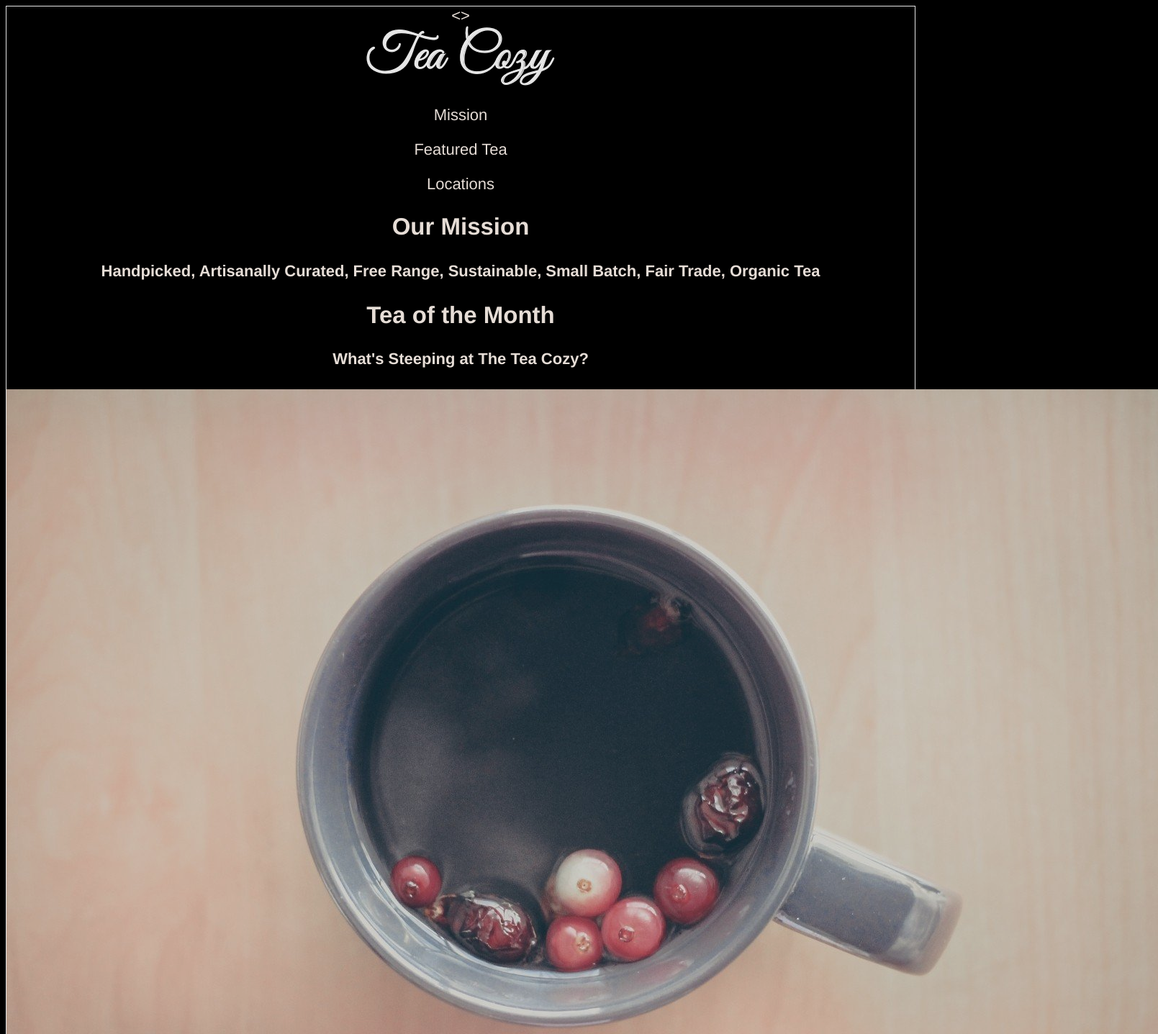
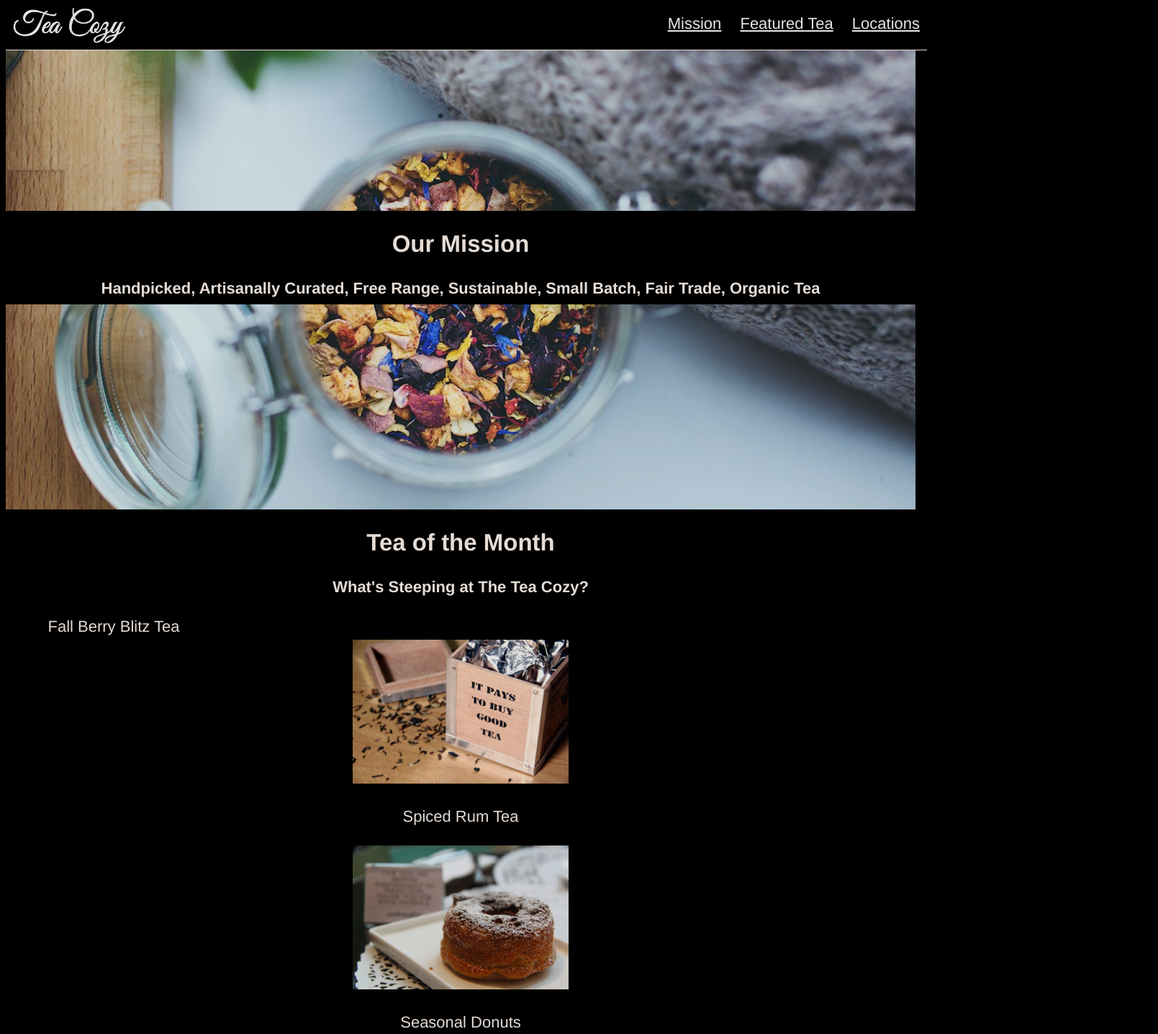
Before and after one commit to depthstar/layout-with-flexbox, a plain HTML site: page index.html in a window 1280 px wide. Shown: the top 1437 px of the page at 72% size, 1609 px wide, since content can reach past the window. Drawn offline with Linux system fonts and the light colour scheme.

Commit message:
nav bar, mission done, still need tea of month and locations.

```diff
--- a/index.html
+++ b/index.html
@@ -5,28 +5,47 @@
     <link href="style.css" rel="stylesheet" type="text/css">
     <script src="js.js"></script>
 </head>
-<>
-    <div class="nav">
+<body>
+    <header class='header-container'>
         <img id="logo" src="media/images/img-tea-cozy-logo.png" />
-        <div class="links">
-            <p>Mission</p>
-            <p>Featured Tea</p>
-            <p>Locations</p>
+        <nav>
+            <span>
+                <a href=#mission>Mission</a>
+            </span>
+            <span>
+                <a href=#feature>Featured Tea</a>
+            </span>
+            <span>
+                <a href=#locations>Locations</a>
+            </span>
+        </nav>
+    </header>
+    <div class="mission-background">
+        <div class="mission">
+            <h2>Our Mission</h2>
+            <h4>Handpicked, Artisanally Curated, Free Range, Sustainable, Small Batch, Fair Trade, Organic Tea</h4>
         </div>
-    </div>
-    <div class="mission">
-        <h2>Our Mission</h2>
-        <h4>Handpicked, Artisanally Curated, Free Range, Sustainable, Small Batch, Fair Trade, Organic Tea</h4>
     </div>
     <div class="teaofmonth">
         <h2>Tea of the Month</h2>
         <h4>What's Steeping at The Tea Cozy?</h4>
-        <div class="teapics">
+        <div class="tea-pics">
+            <div class="item"
             <img src="media/images/img-berryblitz.jpg" />
-            <img src="media/images/img-spiced-rum.jpg" />
-            <img src="media/images/img-donut.jpg" />
-            <img src="media/images/img-myrtle-ave.jpg" />
-            <img src="media/images/img-bedford-bizarre.jpg" />
+            <span>Fall Berry Blitz Tea</span>
+            </div>
+            <span>
+            <img src="media/images/img-spiced-rum.jpg" /> <p>Spiced Rum Tea</p>
+            </span>
+            <span>
+            <img src="media/images/img-donut.jpg" /> <p>Seasonal Donuts</p>
+             </span>
+            <span>
+            <img src="media/images/img-myrtle-ave.jpg" /> <p>Myrtle Ave Tea</p>
+            </span>
+            <span>
+            <img src="media/images/img-bedford-bizarre.jpg" /> <p>Bedford Bizzare Tea</p>
+            </span>
         </div>
     </div>
     <div class="locations-container">
--- a/style.css
+++ b/style.css
@@ -5,9 +5,71 @@ body {
     background-color: black;
     opacity: 0.9;
     text-align: center;
-    /* for debugging/positioning, remove at launch */
-    border: 1px solid white;
 }
-h1 {
-    font-family:Helvetica;
+
+
+
+.header-container {
+    display: flex;
+    flex-wrap: wrap;
+    justify-content: space-between;
+    position: fixed;
+    top: 0;
+    width: 100%;
+    height: 69px;
+    background-color: black;
+    border-bottom: 1px solid seashell;
 }
+
+#logo {
+    height: 50px;
+    padding-left: 10px;
+    padding-top: 10px;
+    justify-content: left;
+}
+
+.nav {
+    justify-content: flex-end;
+    padding-right: 10px;
+}
+
+nav span a {
+    display: inline-block;
+    padding: 20px 10px;
+    color: white;
+    justify-content: flex-end;
+    background-color: black;
+}
+
+.mission-background {
+    display: flex;
+    background-image: url("media/images/img-mission-background.jpg");
+    background-size: cover;
+    height: 700px;
+    width: 100%;
+    flex-direction: column;
+    justify-content: center;
+}
+
+.mission {
+    background-color: black;
+    height: 100px;
+    padding-bottom: 30px;
+}
+
+.teaofthemonth {
+    display: flex;
+    justify-content: space-around;
+    padding-top: 70px;
+}
+
+.tea-pics .item {
+    width: 300px;
+    height: auto;
+}
+.tea-pics span img {
+    width: 300px;
+    height: 200px;
+    padding: 5px;
+    flex-wrap: wrap;
+}
```
